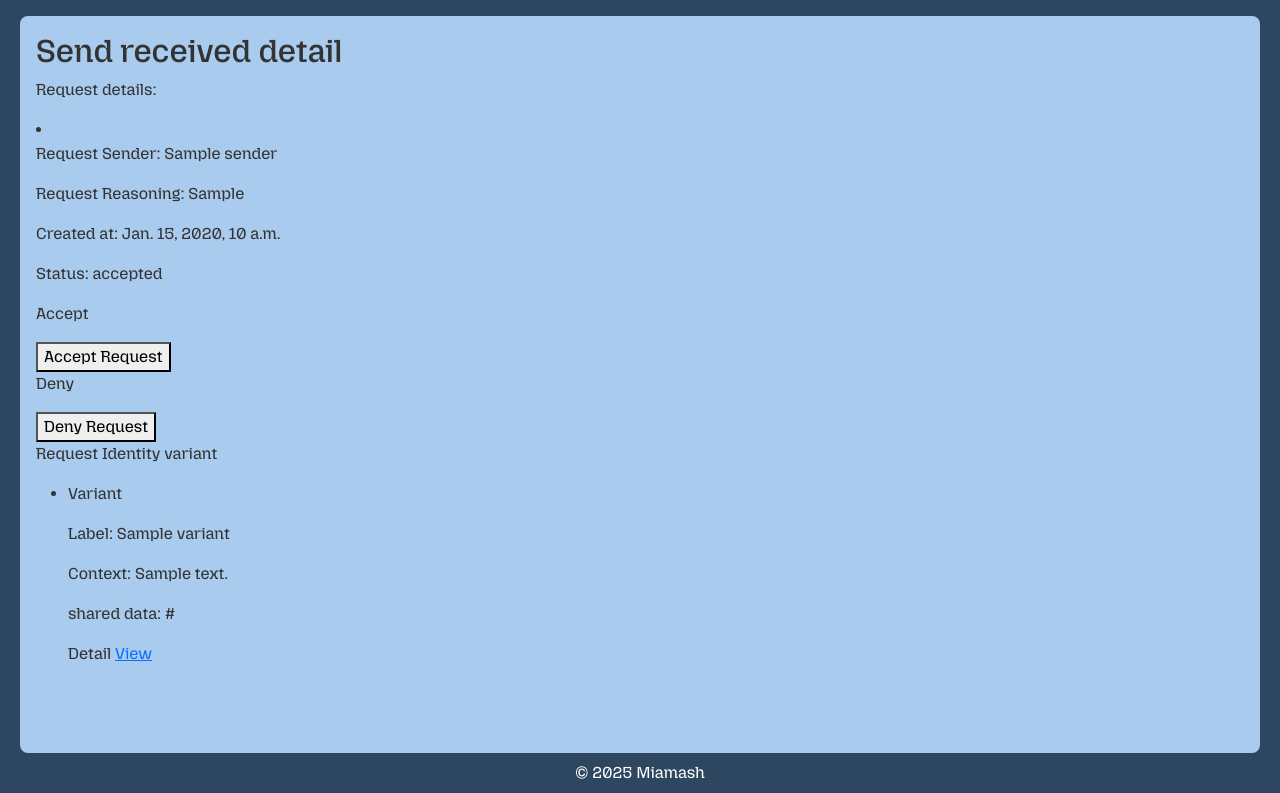
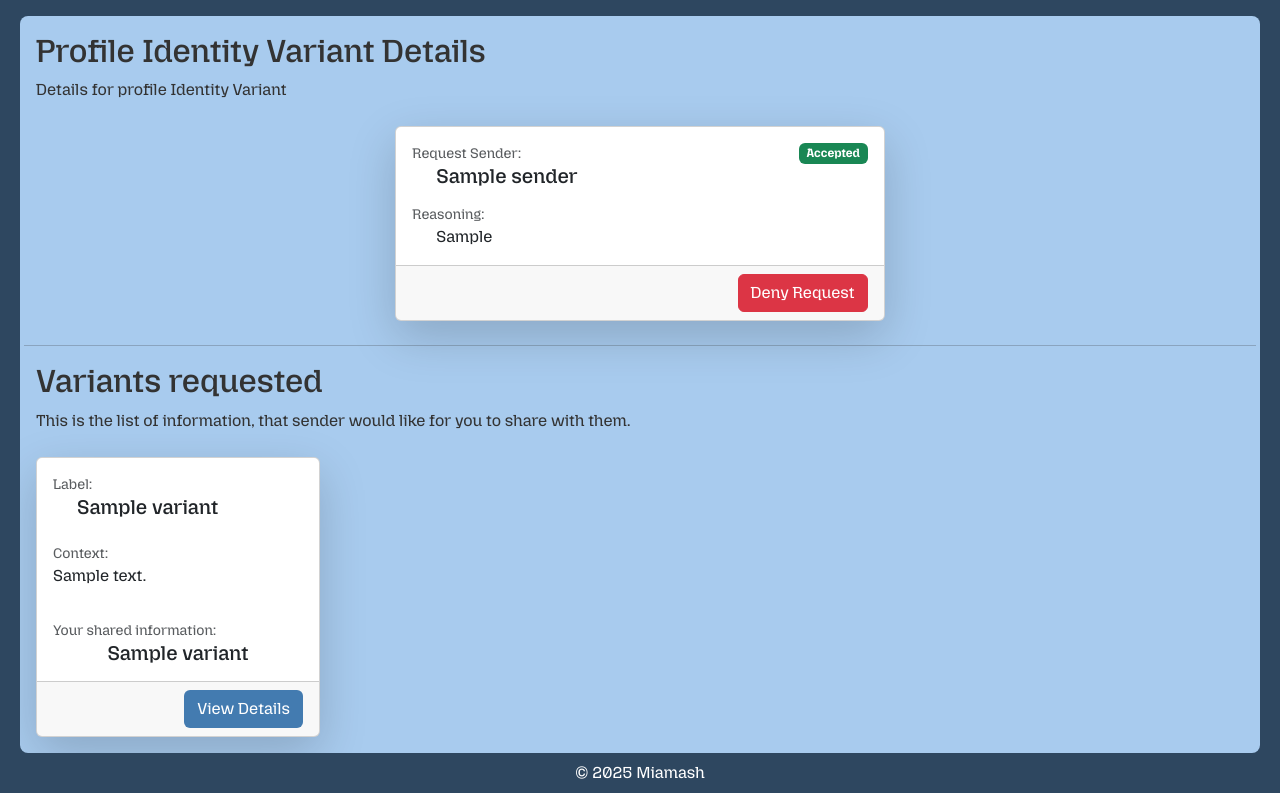
Before and after one commit to dambinkowski/IdentityApp, a Django app: template miamash/web/templates/web/private/request_receive_detail.html in a window 1280 px wide. Shown: the part 171-964 px from the top of the page. Run offline with Django 5.2, Linux system fonts and the light colour scheme; the template is opened without the code that fills it: most values are stand-ins (such as "Sample title", 1, 10 or a date in 2020); some libraries are stand-ins or nearby versions.

Commit message:
request receive detail styling

```diff
--- a/miamash/web/templates/web/private/request_receive_detail.html
+++ b/miamash/web/templates/web/private/request_receive_detail.html
@@ -1,48 +1,124 @@
 {% extends "web/private/base.html" %}
 {% block content %}
-<h2> Send received   detail </h2>
 
-<p> Request details: </p>
-<li>
-    <p>Request Sender: {{ receive_request.sender }}</p>
-    <p>Request Reasoning: {{ receive_request.request_reasoning }}</p>
-    <p>Created at: {{ receive_request.created_at }}</p>
-    <p>Status: {{ receive_request.status }}</p>
-</li>
+<!-- Main content header -->
+<div class="row align-items-center mb-2">
+    <div class="col">
+        <h2>Profile Identity Variant Details</h2>
+        <p>Details for profile Identity Variant</p>
+    </div>
+</div>
 
-<p>Accept </p>
+<!-- Main content body  -->
+<!-- Request details general  -->
+<div class="row justify-content-center">
+    <div class="col-md-8 col-lg-6 col-xl-5">
+        <div class="card shadow-lg m">
+            <div class="card-body">
+                <!-- Request sender label  and status in one line  -->
+                <div class="d-flex justify-content-between">
+                    <div>
+                        <p class="text-muted mb-0 small">Request Sender:</p>
+                    </div>
+                    <!-- Status -->
+                    {% if receive_request.status == "pending" %}
+                    <span class="badge bg-warning">Pending</span>
+                    {% endif %}
+                    {% if receive_request.status == "accepted" %}
+                    <span class="badge bg-success">Accepted</span>
+                    {% endif %}
+                    {% if receive_request.status == "denied" %}
+                    <span class="badge bg-danger">Denied</span>
+                    {% endif %}
+                </div>
+                <h5 class="card-text ps-4">{{ receive_request.sender }}</h5>
+
+                <!-- Context -->
+                <p class="text-muted mb-0 mt-3 small">Reasoning:</p>
+                <p class="card-text ps-4">{{ receive_request.request_reasoning }}</p>
+            </div>
+            <!-- Action links -->
+
+            <div class="card-footer d-flex gap-4 justify-content-end">
+                <!-- Accept request  (only show if request is pending or denied)-->
+                {% if receive_request.status == "pending" or receive_request.status == "denied" %}
                 <span>
                     <form method="POST" action="{% url 'request-receive-accept' receive_request.id %}">
                         {% csrf_token %}
-        <button type="submit"
-                onclick="return confirm('Are you sure you want to accept this request?');">
+                        <button class="btn btn-success" type="submit" onclick="return confirm('Are you sure you want to accept this request?');">
                             Accept Request
                         </button>
                     </form>
                 </span>
-
-<p>Deny</p>
+                {% endif %}
+                <!-- Deny Request (only show if request is pending or accepted)  -->
+                {% if receive_request.status == "pending" or receive_request.status == "accepted" %}
                 <span>
                     <form method="POST" action="{% url 'request-receive-deny' receive_request.id %}">
                         {% csrf_token %}
-        <button type="submit"
-                onclick="return confirm('Are you sure you want to deny this request?');">
+                        <button class="btn btn-danger" type="submit" onclick="return confirm('Are you sure you want to deny this request?');">
                             Deny Request
                         </button>
                     </form>
                 </span>
+                {% endif %}
+            </div>
+        </div>
+    </div>
+</div>
+<!-- List of variants in request  -->
+<div class="row align-items-center mb-2 mt-4">
+    <hr>
+    <div class="col">
+        <h2>Variants requested</h2>
+        <p>This is the list of information, that sender would like for you to share with them.</p>
+    </div>
 
-<p> Request Identity variant </p>
-<ul>
+</div>
+
+
+{% if request_identity_variants %}
+    <!-- set the grid  -->
+        <div class="row row-cols-1 row-cols-sm-1 row-cols-md-2 row-cols-lg-3 row-cols-xl-4 row-cols-xxl-5  g-4">
+            <!-- loop throught variants -->
             {% for variant in request_identity_variants %}
-        <li>
-            <p>Variant</p>
-            <p>Label: {{ variant.label }}</p>
-            <p>Context: {{ variant.context }}</p>
-            <p>shared data: {{variant.profile_link}}</p>
-            <p>Detail <a href="{% url 'request-receive-request-identity-variant-detail' variant.request.id variant.id %}">View</a></p>
-        </li>
+                <div class="col">
+                    <!-- Card details  -->
+                    <div class="card h-100 mb-3 shadow-lg">
+                        <div class="card-body d-flex flex-column">
+                            <!-- Label -->
+                            <p class="text-muted mb-0 small">Label:</p>
+                            <h5 class="card-text ps-4 ">{{ variant.label }}</h5>
+
+                            <!-- Context -->
+                            <p class="text-muted mb-0 mt-3 small">Context:</p>
+                            <p class="card-text">{{ variant.context }}</p>
+
+                            <!-- Spacer to push variant to bottom to even out across the cards -->
+                            <div class="flex-grow-1"></div>
+
+                            <!-- Shared information (don't show none )-->
+                            <p class="text-muted mb-0 small">Your shared information:</p>
+                            {% if variant.profile_link %}
+                            <h5 class="card-text text-center"> {{variant.profile_link.variant}}</h5>
+                            {% else %}
+                            <p class="card-text text-center">---</p>
+                            {% endif %}
+                        </div>
+                        <!-- detail link footer (only show if request is accepted) -->
+                        {% if receive_request.status == "accepted" %}
+                        <div class="card-footer text-end">
+                            <a class="btn btn-blue" href="{% url 'request-receive-request-identity-variant-detail' variant.request.id variant.id %}">View Details</a>
+                        </div>
+
+                        {% endif %}
+                    </div>
+                </div>
             {% endfor %}
-</ul>
-
+        </div>
+    {% else %}
+        <div class="text-center mt-4">
+            <p>Person sending the request hasn't added fields for information they need. They still might add them later.</p>
+        </div>
+    {% endif %}
 {% endblock %}
```
Also changed, not shown: miamash/db.sqlite3. Lines whose indentation alone changed are shown as unchanged.
